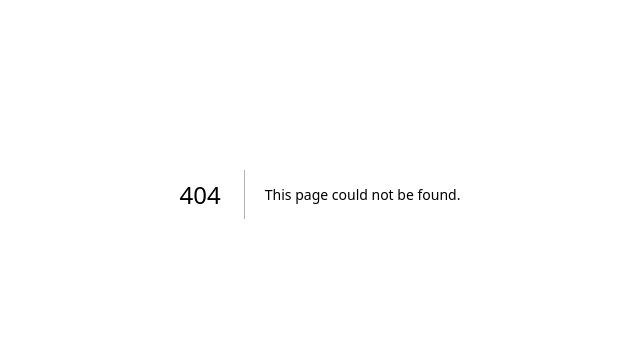
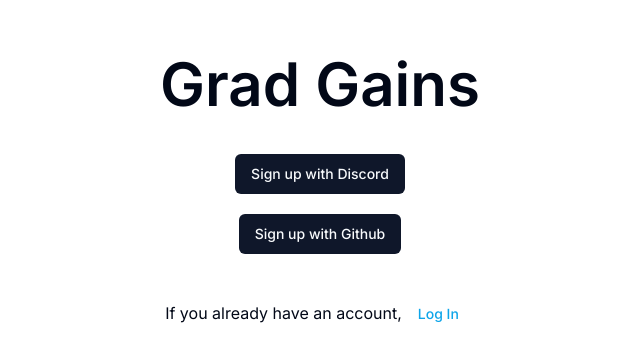
Before and after one commit to maishaSupritee/grad-gains, a Next.js app: page /signup in a window 1280 px wide. Before the commit this address had no page. Shown: the part 206-568 px from the top of the page, without its empty margins (320-960 px from the left). Built offline with nearby package versions, Linux system fonts and the light colour scheme.

Commit message:
Create basic signup page

```diff
--- /dev/null
+++ b/app/signup/page.tsx
@@ -0,0 +1,35 @@
+import { Button } from "@/components/ui/button";
+export default function Signup() {
+  type Provider = "discord" | "github";
+  return (
+    <>
+      <form
+        className="flex h-screen flex-col items-center justify-center"
+        action={async (FormData) => {
+          "use server";
+          console.log(FormData);
+        }}
+      >
+        <div className="flex items-center justify-center">
+          <h1 className="text-6xl font-semibold">Grad Gains</h1>
+        </div>
+        <div className="mt-10 flex flex-col items-center">
+          <Button type="submit" name="button" value="discord">
+            Sign up with Discord
+          </Button>
+          <div className="mt-5 flex items-center">
+            <Button type="submit" name="button" value="github">
+              Sign up with Github
+            </Button>
+          </div>
+        </div>
+        <h2 className="mt-10">
+          If you already have an account,
+          <Button variant="link" type="submit" name="button" value="login" className="text-sky-500">
+            Log In
+          </Button>
+        </h2>
+      </form>
+    </>
+  );
+}
--- /dev/null
+++ b/components/ui/button.tsx
@@ -0,0 +1,49 @@
+import { Slot } from "@radix-ui/react-slot";
+import { cva, type VariantProps } from "class-variance-authority";
+import * as React from "react";
+
+import { cn } from "@/lib/utils";
+
+const buttonVariants = cva(
+  "inline-flex items-center justify-center whitespace-nowrap rounded-md text-sm font-medium ring-offset-background transition-colors focus-visible:outline-none focus-visible:ring-2 focus-visible:ring-ring focus-visible:ring-offset-2 disabled:pointer-events-none disabled:opacity-50",
+  {
+    variants: {
+      variant: {
+        default: "bg-primary text-primary-foreground hover:bg-primary/90",
+        destructive: "bg-destructive text-destructive-foreground hover:bg-destructive/90",
+        outline: "border border-input bg-background hover:bg-accent hover:text-accent-foreground",
+        secondary: "bg-secondary text-secondary-foreground hover:bg-secondary/80",
+        ghost: "hover:bg-accent hover:text-accent-foreground",
+        link: "text-primary underline-offset-4 hover:underline",
+      },
+      size: {
+        default: "h-10 px-4 py-2",
+        sm: "h-9 rounded-md px-3",
+        lg: "h-11 rounded-md px-8",
+        icon: "h-10 w-10",
+      },
+    },
+    defaultVariants: {
+      variant: "default",
+      size: "default",
+    },
+  }
+);
+
+export interface ButtonProps
+  extends React.ButtonHTMLAttributes<HTMLButtonElement>,
+    VariantProps<typeof buttonVariants> {
+  asChild?: boolean;
+}
+
+const Button = React.forwardRef<HTMLButtonElement, ButtonProps>(
+  ({ className, variant, size, asChild = false, ...props }, ref) => {
+    const Comp = asChild ? Slot : "button";
+    return (
+      <Comp className={cn(buttonVariants({ variant, size, className }))} ref={ref} {...props} />
+    );
+  }
+);
+Button.displayName = "Button";
+
+export { Button, buttonVariants };
--- a/package.json
+++ b/package.json
@@ -12,6 +12,7 @@
     "format": "prettier --write \"**/*.{js,ts,tsx}\" --ignore-path .prettierignore"
   },
   "dependencies": {
+    "@radix-ui/react-slot": "^1.0.2",
     "class-variance-authority": "^0.7.0",
     "clsx": "^2.1.0",
     "lucide-react": "^0.344.0",
```
Also changed, not shown: 1 other file (tests, documents, lock files or other folders).
